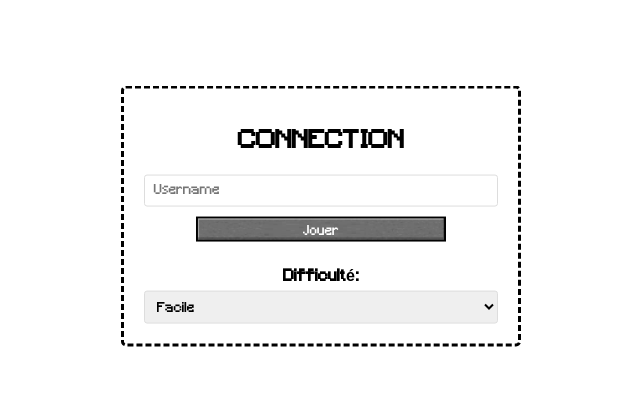
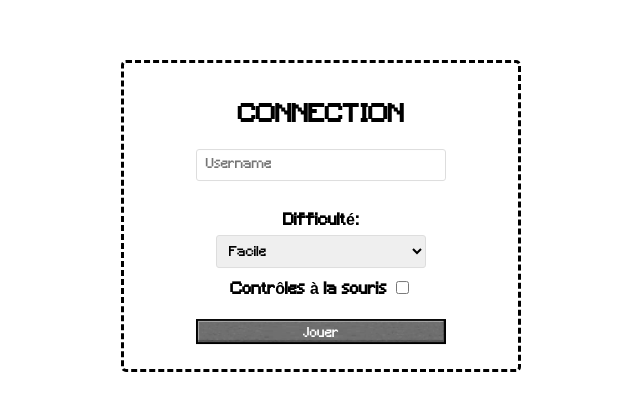
Before and after one commit to Critickenjs/Js-em-up, a website built with webpack: page index.html in a window 1280 px wide. Shown: the part 184-594 px from the top of the page, without its empty margins (319-959 px from the left). Built offline with nearby package versions, Linux system fonts and the light colour scheme.

Commit message:
Correctifs HUD et choix du type de controle au menu

```diff
--- a/css/main.css
+++ b/css/main.css
@@ -43,6 +43,7 @@ canvas {
     color: #000;
     font-size: 1em;
     z-index: 2;
+    user-select: none;
 }
 
 
@@ -117,7 +118,6 @@ h2 {
     top: 15px;
 }
 
-
 input[type="text"],
 input[type="password"] {
     width: 100%;
@@ -131,11 +131,11 @@ button{
     cursor: pointer;
     height: 30px;
     width: 250px;
-    margin: auto;
     color: #fff;
     background: url(../images/btn1.png) no-repeat;
     background-size: contain;
     border-style: none;
+    margin: auto;
 }
 
 button:hover{
@@ -178,7 +178,7 @@ div{
 
 
 .difficulty {
-    margin-top: 20px;
+    margin: 20px;
 }
 
 .difficulty label {
@@ -195,6 +195,56 @@ div{
 }
 
 
+.switch {
+    margin: 10px;
+}
+
+/*
+  .switch input {
+    opacity: 0;
+    width: 0;
+    height: 0;
+  }
+
+  .slider {
+    position: absolute;
+    cursor: pointer;
+    top: 0;
+    left: 0;
+    right: 0;
+    bottom: 0;
+    background-color: #ccc;
+    -webkit-transition: .4s;
+    transition: .4s;
+  }
+
+  .slider:before {
+    position: absolute;
+    content: "";
+    height: 90%;
+    width: 50%;
+    left: 5%;
+    bottom: 5%;
+    background-color: white;
+    -webkit-transition: .4s;
+    transition: .4s;
+  }
+
+  input:checked + .slider {
+    background-color: #2196F3;
+  }
+
+  input:focus + .slider {
+    box-shadow: 0 0 1px #2196F3;
+  }
+
+  input:checked + .slider:before {
+    -webkit-transform: translateX(80%);
+    -ms-transform: translateX(80%);
+    transform: translateX(80%);
+  }
+
+*/
 
 /*button[type="submit"] {
     background-color: #2c3e50;
--- a/index.html
+++ b/index.html
@@ -21,7 +21,6 @@
 				<div class="container">
 					<form>
 						<input type="text" maxlength="7" placeholder="Username" />
-						<button type="submit">Jouer</button>
 						<div class="difficulty">
 							<label for="difficulty">Difficulté:</label>
 							<select id="difficulty" name="difficulty">
@@ -29,7 +28,14 @@
 								<option value="medium">Moyen</option>
 								<option value="hard">Difficile</option>
 							</select>
+							<label class="switch">
+								Contrôles à la souris
+								<input type="checkbox" id="checkmouse" name="checkmouse">
+								<span class="slider"></span>
+							  </label>
+
 						</div>
+						<button type="submit">Jouer</button>
 					</form>
 				</div>
 			</div>
--- a/src/main.js
+++ b/src/main.js
@@ -140,6 +140,14 @@ document.querySelector('.HomePage').addEventListener('submit', event => {
 	isInGame = true;
 });
 
+document.querySelector('#checkmouse').addEventListener('click', () => {
+	if(keysPressed.MouseMode){
+		keysPressed.MouseMode=false;
+	}else{
+		keysPressed.MouseMode=true;
+	}
+});
+
 document.querySelector('#restartButton2').addEventListener('click', () => {
 	scoreBoard.hide();
 	restartGame();
```
